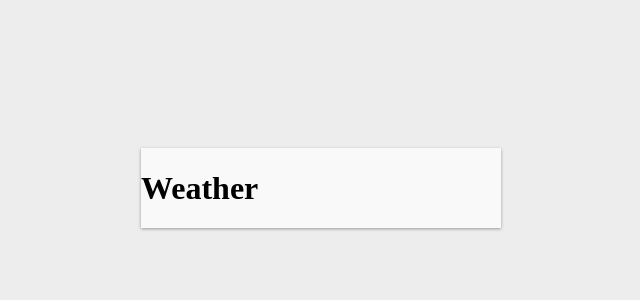
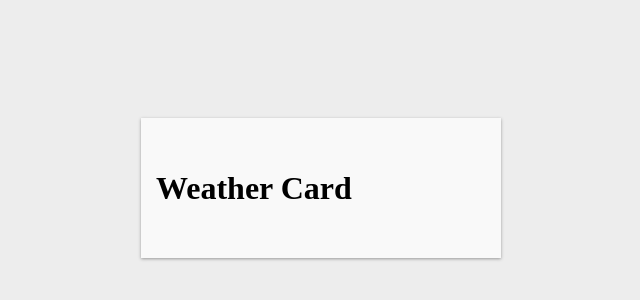
Before and after one commit to ryantpe/realtime-weather-app, a React (Create React App) app: page / in a window 1280 px wide. Shown: the part 212-512 px from the top of the page, without its empty margins (319-959 px from the left). Built offline with nearby package versions, Linux system fonts and the light colour scheme.

Commit message:
use emotion

```diff
--- a/src/App.css
+++ /dev/null
@@ -1,13 +0,0 @@
-.container{
-  background-color: #ededed;
-  height: 100%;
-  display: flex;
-  align-items: center;
-  justify-content: center;
-}
-
-.weather-card{
-  min-width: 360px;
-  box-shadow: 0 1px 3px 0 #999;
-  background-color: #f9f9f9;
-}
--- a/src/App.js
+++ b/src/App.js
@@ -1,14 +1,31 @@
 import React from 'react';
 import logo from './logo.svg';
-import './App.css';
+import styled from '@emotion/styled';
+
+const Container = styled.div`
+  background-color: #ededed;
+  height: 100%;
+  display: flex;
+  align-items: center;
+  justify-content: center;
+`;
+
+const WeatherCard = styled.div`
+  position: relative;
+  min-width: 360px;
+  box-shadow: 0 1px 3px 0 #999;
+  background-color: #f9f9f9;
+  box-sizing: border-box;
+  padding: 30px 15px;
+`;
 
 function App() {
   return (
-    <div className='container'>
-      <div className='weather-card'>
-        <h1>Weather</h1>
-      </div>
-    </div>
+    <Container>
+      <WeatherCard>
+        <h1>Weather Card</h1>
+      </WeatherCard>
+    </Container>
   );
 }
 
```
Also changed, not shown: src/logo.svg (deleted), 1 other file (tests, documents, lock files or other folders).
